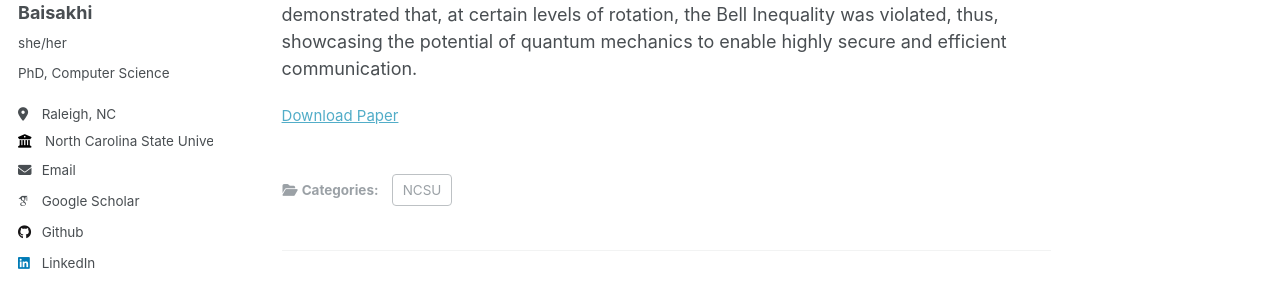
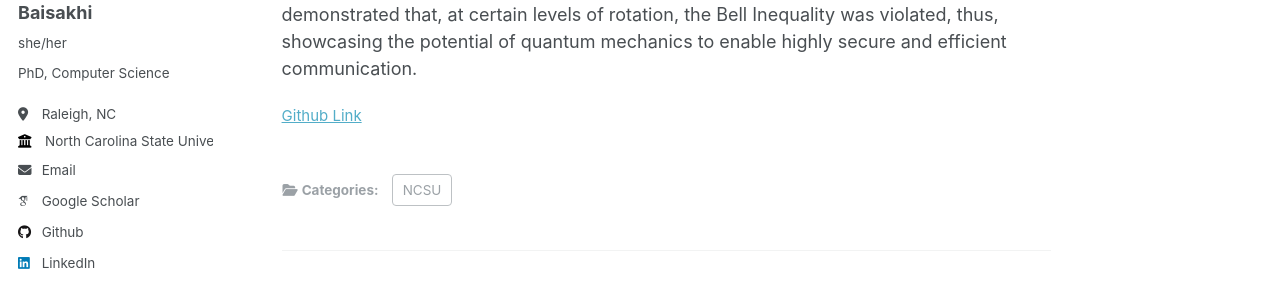
Before and after one commit to baisakhic/baisakhic.github.io, a Jekyll site: the page built from _projects/2022_2_Quantum_Entanglement.md, in a window 1280 px wide and 1152 px high. Shown: the part 283-580 px from the top of the window. Built offline with Jekyll 4.4.1, drawn with Linux system fonts in a browser that asks for light colours; some web fonts are replaced; part of the change alters nothing that is shown.

Commit message:
Update 2022_2_Quantum_Entanglement.md

```diff
--- a/_projects/2022_2_Quantum_Entanglement.md
+++ b/_projects/2022_2_Quantum_Entanglement.md
@@ -5,7 +5,7 @@ category: NCSU
 permalink: projects/Quantum
 excerpt: 'Designed a simulated Quantum Network that demonstrated entanglement of photons with 90% fidelity for non-mixed pairs'
 paperurl: 'http://baisakhic.github.io/files/QuantumReport.pdf'
-
+gitlink: 'https://github.com/baisakhic/QuantumNetworkSim'
 ---
 
 As part of a collaborative project, my team and I successfully designed a Discrete Event Simualtion of a Quantum Network in which a Source transmitted entangled photons to two distinct receivers. Through analysis of coincidence click rates, we conclusively demonstrated that, at certain levels of rotation, the Bell Inequality was violated, thus, showcasing the potential of quantum mechanics to enable highly secure and efficient communication.
```
